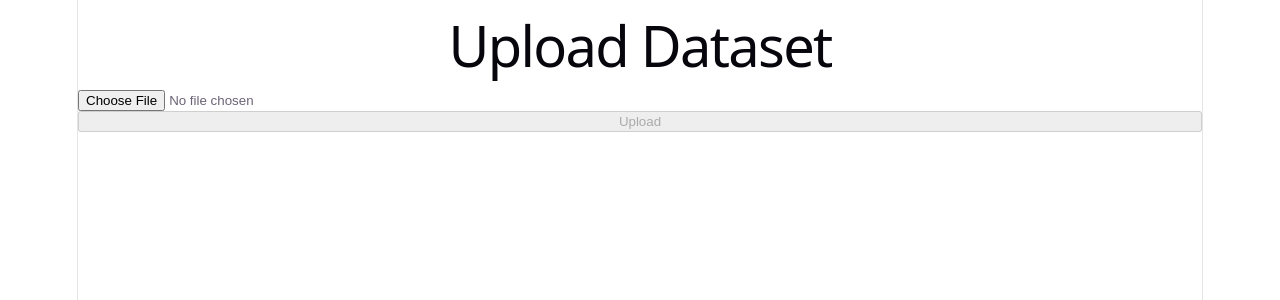
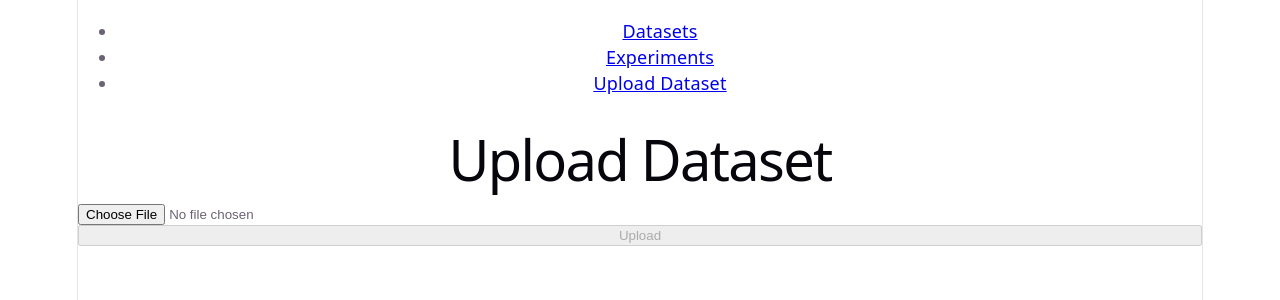
Before and after one commit to delamaterj/icy, a React (Vite) app in the folder frontend/: page /datasets/upload in a window 1280 px wide. Shown: the top 300 px of the page. Built offline with nearby package versions, Linux system fonts and the light colour scheme; no server answers.

Commit message:
integrating navbar into app

```diff
--- /dev/null
+++ b/frontend/src/components/layout/NavBar.tsx
@@ -0,0 +1,17 @@
+import { Link } from "react-router-dom";
+
+export default function NavBar() {
+
+    return (
+        <>
+            <nav>
+                <ul>
+                    <li><Link to="/datasets">Datasets</Link></li>
+                    <li><Link to="/experiments">Experiments</Link></li>
+                    <li><Link to="/datasets/upload">Upload Dataset</Link></li>
+                </ul>
+            </nav>
+        </>
+    );
+
+}
--- a/frontend/src/router/AppRouter.tsx
+++ b/frontend/src/router/AppRouter.tsx
@@ -12,10 +12,14 @@ import UploadDatasetPage from "../pages/UploadDatasetPage";
 import ExperimentsPage from "../pages/ExperimentPage";
 import ExperimentDetailsPage from "../pages/ExperimentDetailsPage";
 import CreateExperimentPage from "../pages/CreateExperimentPage";
+import NavBar from "../components/layout/NavBar";
 
 export default function AppRouter() {
     return (
+
+        <>
         <BrowserRouter>
+            <NavBar />
             <Routes>
 
                 <Route
@@ -60,5 +64,6 @@ export default function AppRouter() {
 
             </Routes>
         </BrowserRouter>
+        </>
     );
 }
```
